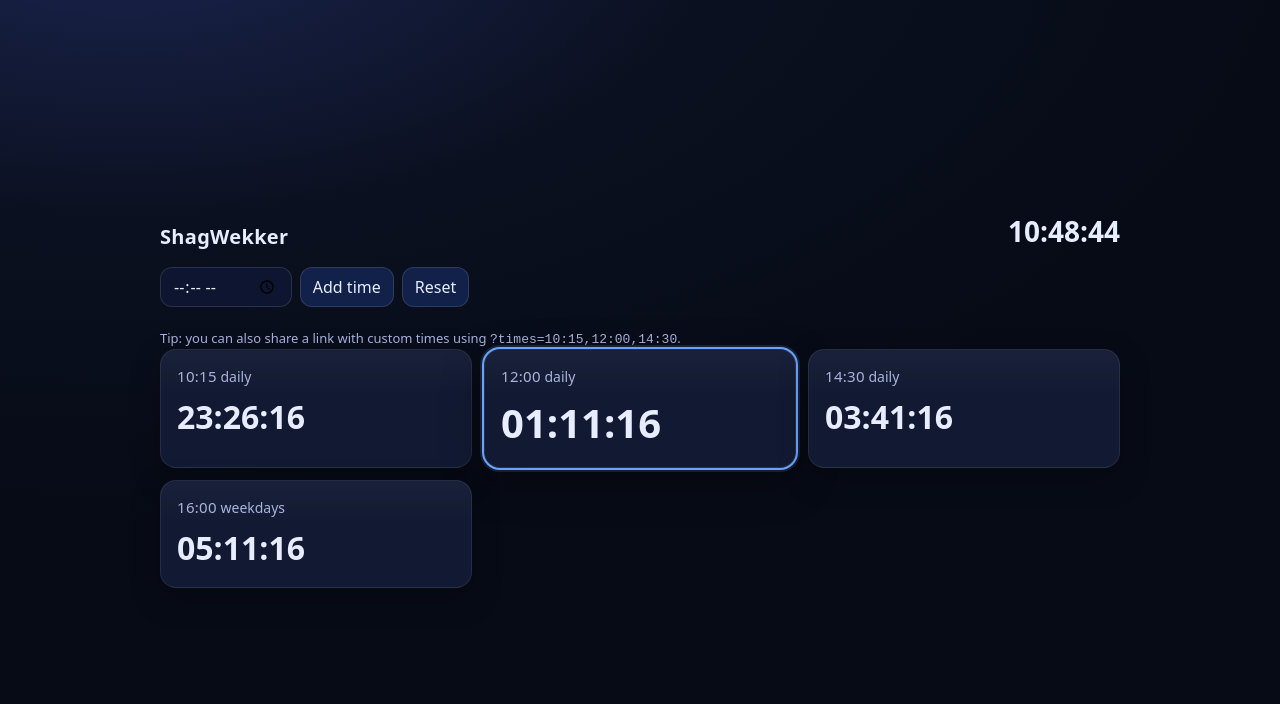
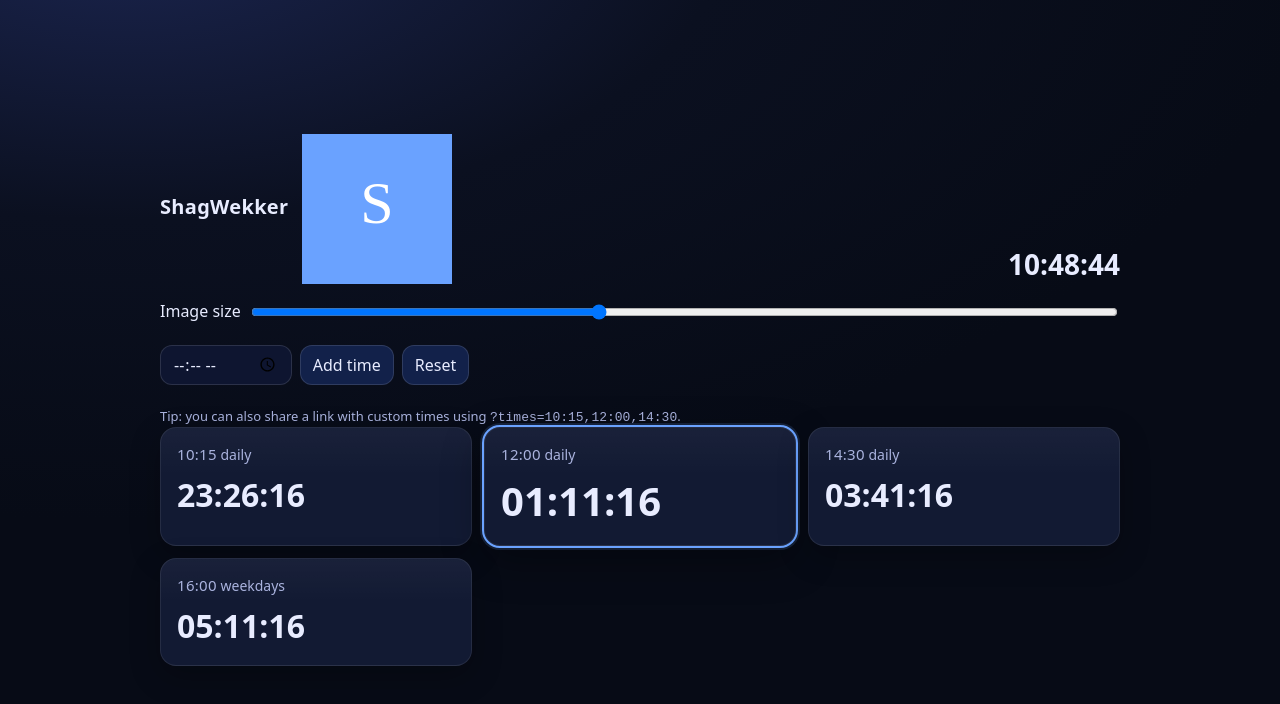
Before and after one commit to SgtIrradiated/ShagWekker, a plain HTML site: page index.html in a window 1280 px wide. Drawn offline with Linux system fonts and the light colour scheme.

Commit message:
Add logo image with manual size control

```diff
--- a/index.html
+++ b/index.html
@@ -9,9 +9,14 @@
 <body>
   <div class="wrap">
     <header>
-      <h1>ShagWekker</h1>
+      <h1>ShagWekker <img src="logo.svg" alt="Logo" id="logoImage" /></h1>
       <div id="clock" aria-live="polite" title="Current local time"></div>
     </header>
+
+    <div class="controls" id="imgControls">
+      <label for="imgSize">Image size</label>
+      <input type="range" id="imgSize" min="50" max="300" value="150" />
+    </div>
 
     <form id="addForm" class="controls" autocomplete="off">
       <input type="time" id="timeInput" required aria-label="Add time (HH:MM)" />
--- a/script.js
+++ b/script.js
@@ -79,6 +79,8 @@ const clockEl = document.getElementById('clock');
 const addForm = document.getElementById('addForm');
 const timeInput = document.getElementById('timeInput');
 const resetBtn = document.getElementById('resetBtn');
+const imgSizeInput = document.getElementById('imgSize');
+const logoImage = document.getElementById('logoImage');
 
 let TIMES = loadTimes();
 
@@ -151,6 +153,14 @@ resetBtn.addEventListener('click', ()=>{
   update();
 });
 
+if(imgSizeInput && logoImage){
+  const updateImageSize = () => {
+    logoImage.style.width = imgSizeInput.value + 'px';
+  };
+  imgSizeInput.addEventListener('input', updateImageSize);
+  updateImageSize();
+}
+
 buildUI();
 update();
 setInterval(update, 1000);
--- a/style.css
+++ b/style.css
@@ -15,6 +15,9 @@ body{
 .wrap{width:min(960px,100%);}
 header{display:flex; gap:16px; align-items:end; justify-content:space-between; margin-bottom:16px}
 h1{font-size:20px; margin:0; letter-spacing:.3px; font-weight:700; color:var(--ink)}
+#imgControls{align-items:center}
+h1 img{margin-left:8px; vertical-align:middle; width:150px; height:auto}
+#imgSize{flex:1}
 #clock{font-variant-numeric:tabular-nums; font-weight:700; font-size:28px}
 .cards{display:grid; grid-template-columns:repeat(auto-fit, minmax(240px,1fr)); gap:12px}
 .card{
```
Also changed, not shown: logo.svg (added).
